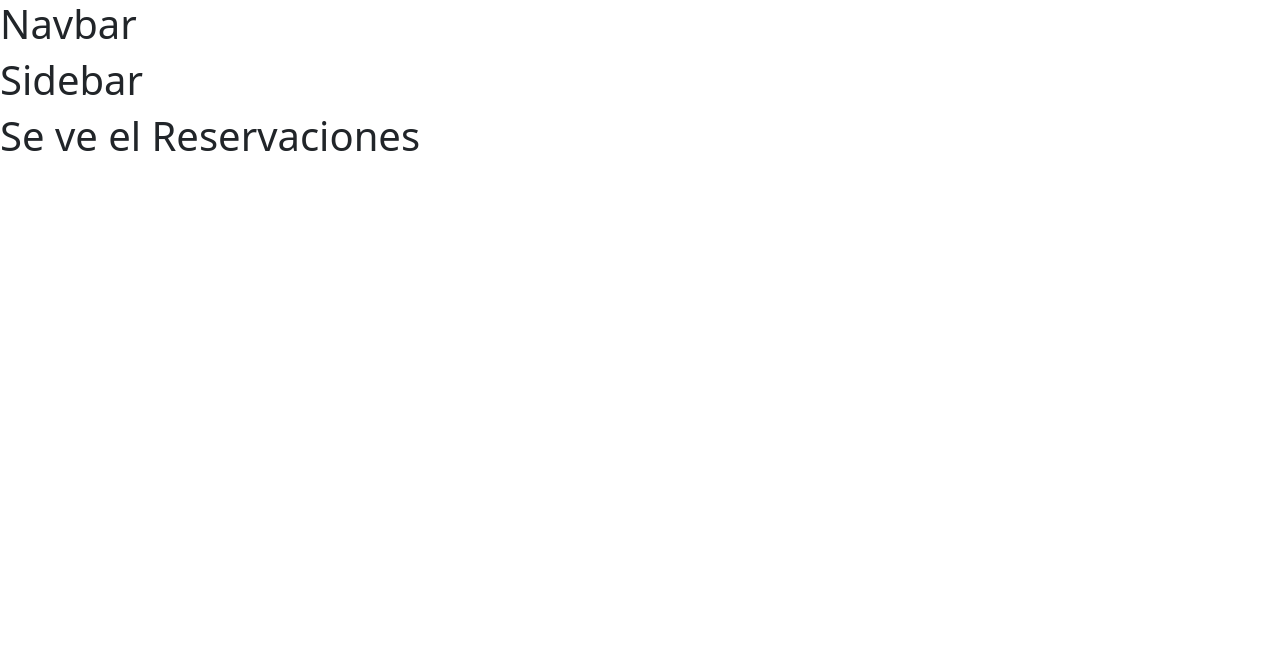
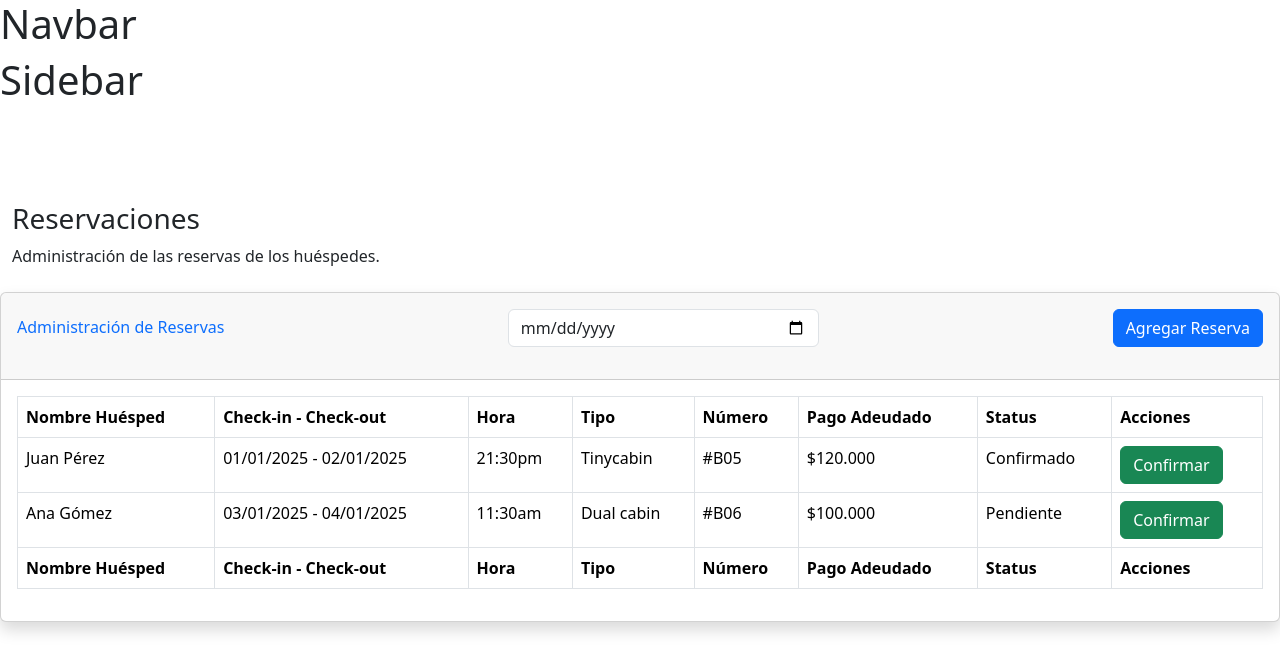
Before and after one commit to BenSLGeneration/pi-desarrollate-2.0, a React (Vite) app: page /reservaciones in a window 1280 px wide. Shown: the top 672 px of the page. Built offline with nearby package versions, Linux system fonts and the light colour scheme.

Commit message:
Tabla Reservaciones

```diff
--- /dev/null
+++ b/src/components/TablaReservaciones/TablaReservaciones.jsx
@@ -0,0 +1,63 @@
+const TablaReservaciones = ({ datos }) => {
+    return (
+        <div className="card shadow mb-4" style={{ marginTop: '20px' }}>
+            <div className="card-header py-3">
+                <div className="d-flex align-items-center justify-content-between mb-3">
+                    <h6 className="m-0 font-weight-bold text-primary title-text-color">Administración de Reservas</h6>
+                    <input type="date" className="form-control w-25" style={{ marginRight: '10px' }} />
+                    <button className="btn btn-primary">Agregar Reserva</button>
+                </div>
+            </div>
+
+            <div className="card-body">
+                <div className="table-responsive">
+                    <table className="table table-bordered" id="dataTable" width="100%" cellSpacing="0">
+                        <thead>
+                            <tr>
+                                <th>Nombre Huésped</th>
+                                <th>Check-in - Check-out</th>
+                                <th>Hora</th>
+                                <th>Tipo</th>
+                                <th>Número</th>
+                                <th>Pago Adeudado</th>
+                                <th>Status</th>
+                                <th>Acciones</th>
+                            </tr>
+                        </thead>
+                        <tfoot>
+                            <tr>
+                                <th>Nombre Huésped</th>
+                                <th>Check-in - Check-out</th>
+                                <th>Hora</th>
+                                <th>Tipo</th>
+                                <th>Número</th>
+                                <th>Pago Adeudado</th>
+                                <th>Status</th>
+                                <th>Acciones</th>
+                            </tr>
+                        </tfoot>
+                        <tbody>
+                            {/* Mapeo de datos dinámicos */}
+                            {datos.map((reserva) => (
+                                <tr key={reserva.id}>
+                                    <td>{reserva.nombreHuesped}</td>
+                                    <td>{reserva.checkIn} - {reserva.checkOut}</td>
+                                    <td>{reserva.hora}</td>
+                                    <td>{reserva.tipo}</td>
+                                    <td>{reserva.numero}</td>
+                                    <td>{reserva.pagoAdeudado}</td>
+                                    <td>{reserva.status}</td>
+                                    <td>
+                                        <button type="button" className="btn btn-success">Confirmar</button>
+                                    </td>
+                                </tr>
+                            ))}
+                        </tbody>
+                    </table>
+                </div>
+            </div>
+        </div>
+    );
+};
+
+export default TablaReservaciones;
--- a/src/views/Reservaciones/Reservaciones.jsx
+++ b/src/views/Reservaciones/Reservaciones.jsx
@@ -1,8 +1,29 @@
+import TablaReservaciones from '../../components/TablaReservaciones/TablaReservaciones'; // Ajusta la ruta según tu estructura de carpetas
 
 const Reservaciones = () => {
+  // Datos de ejemplo para reservas
+  const datosReservas = [
+    { id: 1, nombreHuesped: 'Juan Pérez', checkIn: '01/01/2025', checkOut: '02/01/2025', hora: '21:30pm', tipo: 'Tinycabin', numero: '#B05', pagoAdeudado: '$120.000', status: 'Confirmado' },
+    { id: 2, nombreHuesped: 'Ana Gómez', checkIn: '03/01/2025', checkOut: '04/01/2025', hora: '11:30am', tipo: 'Dual cabin', numero: '#B06', pagoAdeudado: '$100.000', status: 'Pendiente' },
+    // Agrega más datos de ejemplo aquí
+  ];
+
   return (
     <div>
-        <h1>Se ve el Reservaciones</h1>
+      <main id="content-wrapper" className="d-flex flex-column">
+        <div id="content">
+          <div id="ESPACIO VACÍO">
+            {/* Main Content */}
+            <div className="container-fluid" style={{ marginTop: '90px' }}>
+              <h1 className="h3 mb-2 text-gray-800">Reservaciones</h1>
+              <p className="mb-4">Administración de las reservas de los huéspedes.</p>
+            </div>
+          </div>
+
+          {/* Pasar datos a la tabla */}
+          <TablaReservaciones datos={datosReservas} />
+        </div>
+      </main>
     </div>
   );
 };
```
Lines whose indentation alone changed are shown as unchanged.
